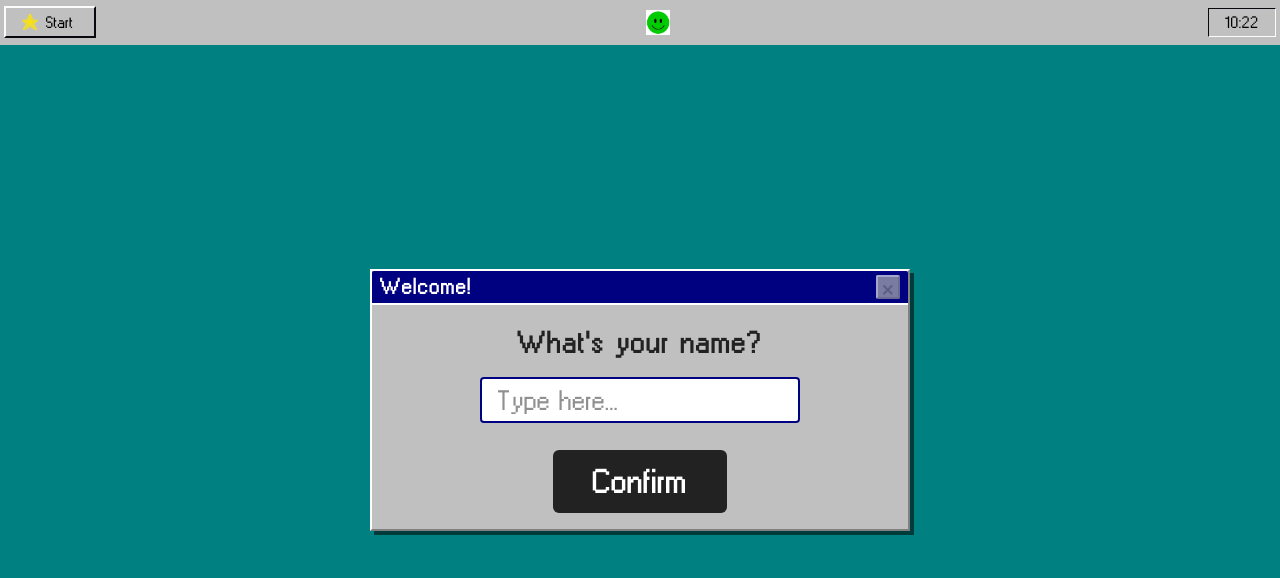
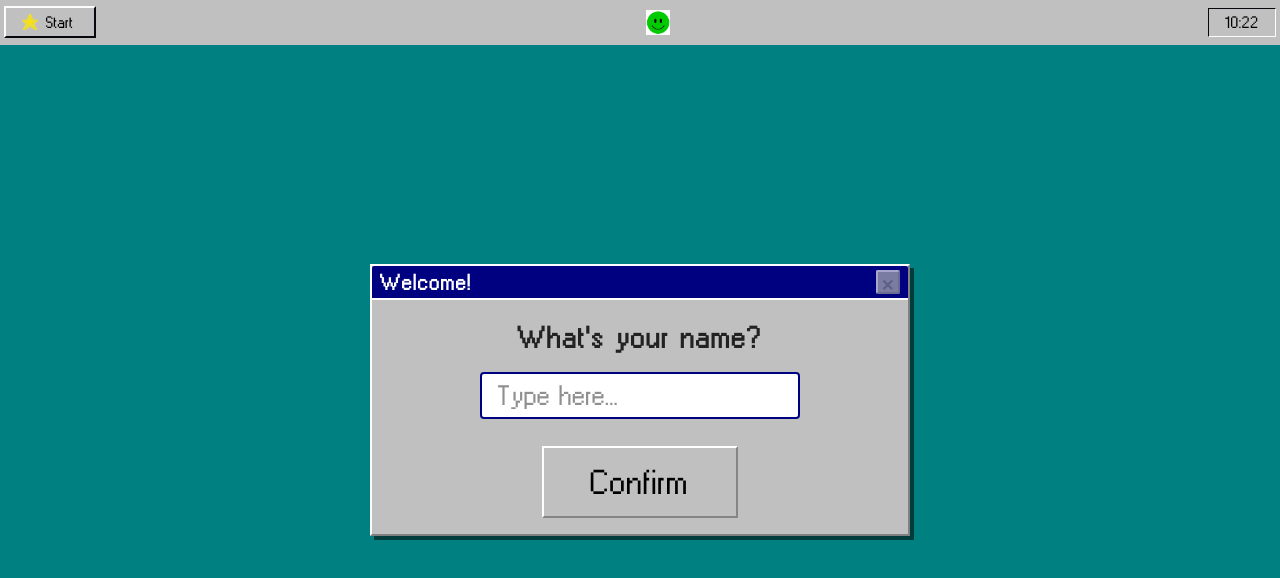
Before and after one commit to darius-it/doors95, a Nuxt app: page /skippy_input in a window 1280 px wide. Shown: the top 578 px of the page. Built offline with nearby package versions, Linux system fonts and the light colour scheme.

Commit message:
feat: Skippy adjustments

```diff
--- a/components/misc/clippy_speech_bubble.vue
+++ b/components/misc/clippy_speech_bubble.vue
@@ -7,7 +7,7 @@
         :loop="false"
         :delay="0.01"
         :deleteSpeed="0"
-        :pauseFor="999999"
+        :pauseFor="999999999999"
         :key="clippyText"
         cursor=" "
         class="text-gray-800 whitespace-pre-line"
--- a/pages/skippy_input.vue
+++ b/pages/skippy_input.vue
@@ -15,7 +15,14 @@
           @keyup.enter="submitName"
           autofocus
         />
-        <UiButton class="skippy-btn" :disabled="!nameInput.trim()" @click="submitName">Confirm</UiButton>
+        <UiButton
+          class="skippy-btn"
+          :disabled="!nameInput.trim()"
+          @click="submitName"
+          style="font-size: 1.35rem; padding: 1.1rem 2.9rem;"
+        >
+        Confirm
+        </UiButton>
       </div>
     </div>
   </div>
@@ -35,6 +42,13 @@ function submitName() {
   missionsStore.userName = nameInput.value.trim()
   missionsStore.triggerEvent('name_submitted')
   visible.value = false
+  clientNotification()
+}
+
+function clientNotification() {
+  setTimeout(() => {
+    missionsStore.triggerEvent("delay")
+  }, 3600)
 }
 </script>
 
@@ -140,7 +154,7 @@ function submitName() {
   border: 2px solid #000181;
   background: #fff;
 }
-.skippy-btn {
+/* .skippy-btn {
   background: #222;
   color: #fff;
   border: none;
@@ -152,5 +166,5 @@ function submitName() {
   transition: background 0.2s;
   margin: 0 auto;
   display: block;
-}
+} */
 </style>
--- a/pages/skippy_start.vue
+++ b/pages/skippy_start.vue
@@ -7,7 +7,15 @@
       </div>
       <div class="skippy-window-content">
         <div class="skippy-text">Install Skippy to Start</div>
-        <button v-if="!installing" class="skippy-btn" @click="startInstall">Install Skippy</button>
+        <UiButton
+          v-if="!installing"
+          class="skippy-btn"
+          @click="startInstall"
+          style="font-size: 1.3rem; padding: 1rem 2.5rem;"
+        >
+          Install Skippy
+        </UiButton>
+
         <div v-else class="skippy-loading">
           <div class="skippy-bar-outer">
             <div class="skippy-bar-inner" :style="{ width: loadingPercent + '%' }"></div>
@@ -136,7 +144,7 @@ function startInstall() {
   justify-content: center;
   margin-bottom: 0;
 }
-.skippy-btn {
+/* .skippy-btn {
   background: #222;
   color: #fff;
   border: none;
@@ -148,7 +156,7 @@ function startInstall() {
   transition: background 0.2s;
   margin: 0 auto;
   display: block;
-}
+} */
 .skippy-loading {
   display: flex;
   flex-direction: column;
--- a/stores/missions.ts
+++ b/stores/missions.ts
@@ -9,7 +9,7 @@ export const useMissionsStore = defineStore("missions", {
     mission_triggers: {
       "skippy_installed": "Hello! I'm Skippy, your desktop assistant. Nice work setting me up. What's your name?",
       "name_submitted": "Great to meet you too, {name}! You're off to a fantastic start—let's keep it going!",
-      "delay?": "Hey {name}, Johnny just sent you an email. Great job staying on top of things—go check your inbox!",
+      "delay": "Hey {name}, Johnny just sent you an email. Great job staying on top of things—go check your inbox!",
       "email_opened": "{name}, Johnny wants to play Minecraft. Let me help you install it. First, open your browser—you're doing great so far!",
       "browser_opened": "Next, search for the game. Stay sharp and watch out for fake links and viruses. You've got this!",
       "installer_downloaded": "{name}, you've downloaded the game—nice work! Go ahead and start the installer. Soon, you'll be playing like a pro!",
```
